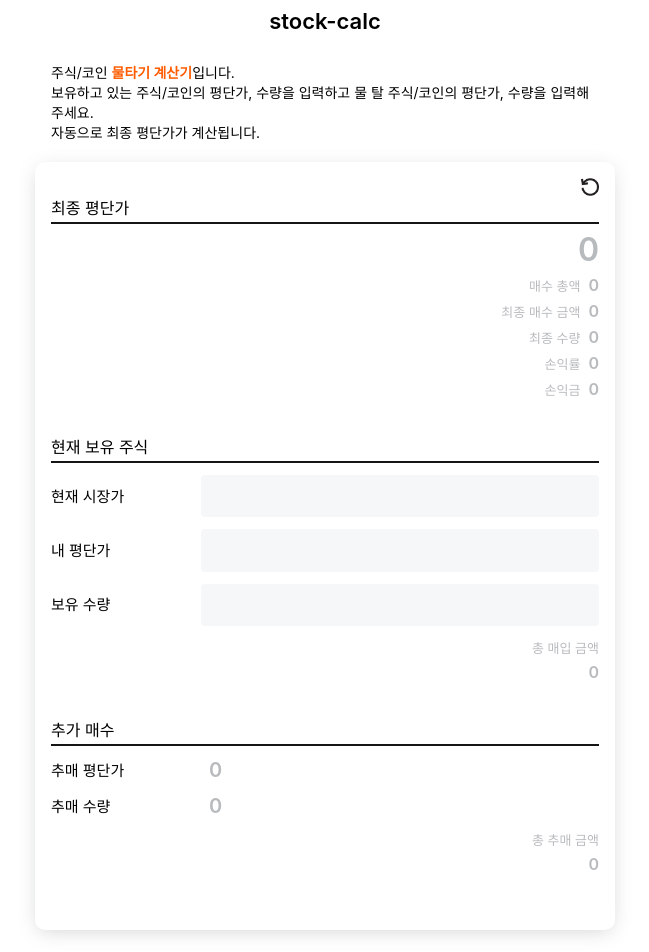
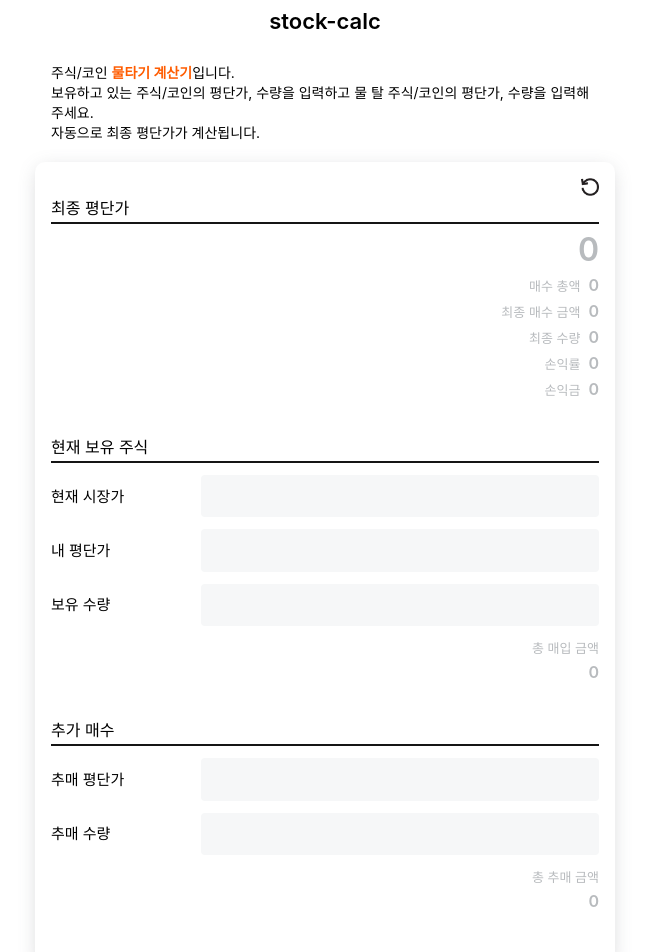
Before and after one commit to uu29/stock-calc, a Next.js app: page / in a window 1280 px wide. Shown: the top 952 px of the page, without its empty margins (315-964 px from the left). Built offline with nearby package versions, Linux system fonts and the light colour scheme.

Commit message:
feat: 추가 매수 컴포넌트 작업

```diff
--- a/components/home/Calculator.tsx
+++ b/components/home/Calculator.tsx
@@ -1,6 +1,8 @@
-import { CalculatorContainer, Form, InputLabel, Label, LabelBlock, Refresh, SectionInputLine, SectionItem, SectionRightLine, SectionTitle } from "./CalculatorStyle";
-import CurrentStock, { ReadOnlyValue } from "./CurrentStock";
+import { CalculatorContainer, Form, Label, Refresh, SectionItem, SectionRightLine, SectionTitle } from "./CalculatorStyle";
+import CurrentStock from "./CurrentStock";
 import { valueTextTheme } from "./interface";
+import ReadOnlyValue from "./ReadOnlyValue";
+import TradingStock from "./TradingStock";
 
 const Calculator = () => {
   return (
@@ -35,21 +37,7 @@ const Calculator = () => {
             </SectionRightLine>
           </SectionItem>
           <CurrentStock />
-          <SectionItem>
-            <SectionTitle>추가 매수</SectionTitle>
-            <SectionInputLine>
-              <InputLabel>추매 평단가</InputLabel>
-              <ReadOnlyValue value={0} />
-            </SectionInputLine>
-            <SectionInputLine>
-              <InputLabel>추매 수량</InputLabel>
-              <ReadOnlyValue value={0} />
-            </SectionInputLine>
-            <SectionRightLine>
-              <LabelBlock>총 추매 금액</LabelBlock>
-              <ReadOnlyValue value={0} theme={valueTextTheme.small} />
-            </SectionRightLine>
-          </SectionItem>
+          <TradingStock />
         </ul>
       </Form>
     </CalculatorContainer>
--- a/components/home/CurrentStock.tsx
+++ b/components/home/CurrentStock.tsx
@@ -1,53 +1,11 @@
 import { useDispatch, useSelector } from "react-redux";
-import { InputLabel, InputValue, LabelBlock, SectionInputLine, SectionItem, SectionRightLine, SectionTitle, ReadOnlyValueText } from "./CalculatorStyle";
-import { ReadOnlyValueProps, valueTextTheme } from "./interface";
+import { LabelBlock, SectionItem, SectionRightLine, SectionTitle } from "./CalculatorStyle";
+import { valueTextTheme } from "./interface";
 import { State } from "store/slices";
 import { CurrentStockType, setCurrentStock, SetStockParams } from "store/slices/home/reducer";
-import React, { useEffect, useState } from "react";
 import label from "json/label.json";
-import { numberWithCommas } from "../../lib/function";
-
-export const ReadOnlyValue = React.memo(({ value, theme = valueTextTheme.medium }: ReadOnlyValueProps) => (
-  <ReadOnlyValueText isActive={value > 0} textTheme={theme}>
-    {numberWithCommas(value)}
-  </ReadOnlyValueText>
-));
-
-type ChangeCallbackType = ({ params }: SetStockParams) => void;
-
-interface InputValueContainerProps {
-  inputLabel: string;
-  inputName: string;
-  inputValue: number;
-  changeCallback: ChangeCallbackType;
-}
-
-const numRegex = /^\d+$/;
-const commaRegex = /,/g;
-
-const InputValueContainer = React.memo(({ inputLabel, inputName, inputValue, changeCallback }: InputValueContainerProps) => {
-  const [displayValue, setDisplayValue] = useState("");
-
-  const handleChange = (e: React.ChangeEvent<HTMLInputElement>) => {
-    let { name, value } = e.currentTarget;
-    value = value.replace(commaRegex, "");
-    const isNum = numRegex.test(value);
-    if (isNum || value === "") changeCallback({ [name]: Number(value) });
-  };
-
-  useEffect(() => {
-    let val = "";
-    if (inputValue > 0) val = numberWithCommas(inputValue);
-    setDisplayValue(val);
-  }, [inputValue]);
-
-  return (
-    <SectionInputLine>
-      <InputLabel htmlFor={inputName}>{inputLabel}</InputLabel>
-      <InputValue type="text" id={inputName} name={inputName} value={displayValue} onChange={handleChange} />
-    </SectionInputLine>
-  );
-});
+import ReadOnlyValue from "./ReadOnlyValue";
+import InputValueContainer from "./InputValueContainer";
 
 const CurrentStock = () => {
   const currentStock = useSelector((state: State) => state.home.current_stock);
--- /dev/null
+++ b/components/home/InputValueContainer.tsx
@@ -0,0 +1,42 @@
+import React, { useEffect, useState } from "react";
+import { numberWithCommas } from "lib/function";
+import { InputLabel, InputValue, SectionInputLine } from "./CalculatorStyle";
+import { SetStockParams } from "store/slices/home/reducer";
+
+const numRegex = /^\d+$/;
+const commaRegex = /,/g;
+
+type ChangeCallbackType = ({ params }: SetStockParams) => void;
+
+interface InputValueContainerProps {
+  inputLabel: string;
+  inputName: string;
+  inputValue: number;
+  changeCallback: ChangeCallbackType;
+}
+
+const InputValueContainer = React.memo(({ inputLabel, inputName, inputValue, changeCallback }: InputValueContainerProps) => {
+  const [displayValue, setDisplayValue] = useState("");
+
+  const handleChange = (e: React.ChangeEvent<HTMLInputElement>) => {
+    let { name, value } = e.currentTarget;
+    value = value.replace(commaRegex, "");
+    const isNum = numRegex.test(value);
+    if (isNum || value === "") changeCallback({ [name]: Number(value) });
+  };
+
+  useEffect(() => {
+    let val = "";
+    if (inputValue > 0) val = numberWithCommas(inputValue);
+    setDisplayValue(val);
+  }, [inputValue]);
+
+  return (
+    <SectionInputLine>
+      <InputLabel htmlFor={inputName}>{inputLabel}</InputLabel>
+      <InputValue type="text" id={inputName} name={inputName} value={displayValue} onChange={handleChange} />
+    </SectionInputLine>
+  );
+});
+
+export default InputValueContainer;
--- /dev/null
+++ b/components/home/ReadOnlyValue.tsx
@@ -0,0 +1,12 @@
+import React from "react";
+import { ReadOnlyValueProps, valueTextTheme } from "./interface";
+import { ReadOnlyValueText } from "./CalculatorStyle";
+import { numberWithCommas } from "lib/function";
+
+const ReadOnlyValue = React.memo(({ value, theme = valueTextTheme.medium }: ReadOnlyValueProps) => (
+  <ReadOnlyValueText isActive={value > 0} textTheme={theme}>
+    {numberWithCommas(value)}
+  </ReadOnlyValueText>
+));
+
+export default ReadOnlyValue;
--- /dev/null
+++ b/components/home/TradingStock.tsx
@@ -0,0 +1,34 @@
+import { useDispatch, useSelector } from "react-redux";
+import { LabelBlock, SectionItem, SectionRightLine, SectionTitle } from "./CalculatorStyle";
+import { valueTextTheme } from "./interface";
+import { State } from "store/slices";
+import { TradingStockType, SetStockParams, setTradingStock } from "store/slices/home/reducer";
+import label from "json/label.json";
+import ReadOnlyValue from "./ReadOnlyValue";
+import InputValueContainer from "./InputValueContainer";
+
+const TradingStock = () => {
+  const tradingStock = useSelector((state: State) => state.home.trading_stock);
+  const currentTotalAmount = tradingStock.trading_quantity * tradingStock.trading_price;
+  const tradingStockKeys = Object.keys(tradingStock) as TradingStockType[];
+  const dispatch = useDispatch();
+
+  const changeCallback = (params: SetStockParams) => {
+    dispatch(setTradingStock(params));
+  };
+
+  return (
+    <SectionItem>
+      <SectionTitle>추가 매수</SectionTitle>
+      {tradingStockKeys.map((keyName: TradingStockType) => (
+        <InputValueContainer key={keyName} inputLabel={label[keyName]} inputName={keyName} inputValue={tradingStock[keyName]} changeCallback={changeCallback} />
+      ))}
+      <SectionRightLine>
+        <LabelBlock>{label.trading_total_amount}</LabelBlock>
+        <ReadOnlyValue value={currentTotalAmount} theme={valueTextTheme.small} />
+      </SectionRightLine>
+    </SectionItem>
+  );
+};
+
+export default TradingStock;
--- a/json/label.json
+++ b/json/label.json
@@ -8,5 +8,6 @@
   "purchase_price": "내 평단가",
   "holding_quantity": "보유 수량",
   "trading_price": "추매 평단가",
-  "trading_quantity": "추매 수량"
+  "trading_quantity": "추매 수량",
+  "trading_total_amount": "총 추매 금액"
 }
--- a/store/slices/home/reducer.ts
+++ b/store/slices/home/reducer.ts
@@ -81,7 +81,7 @@ export const homeSlice = createSlice({
     setCurrentStock(state, action: PayloadAction<SetStockParams>) {
       state.current_stock = { ...state.current_stock, ...action.payload };
     },
-    setTradingStock(state, action: PayloadAction<ITradingStock>) {
+    setTradingStock(state, action: PayloadAction<SetStockParams>) {
       state.trading_stock = { ...state.trading_stock, ...action.payload };
     },
   },
```
